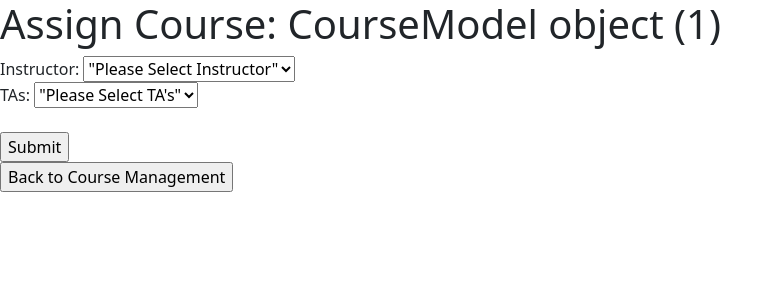
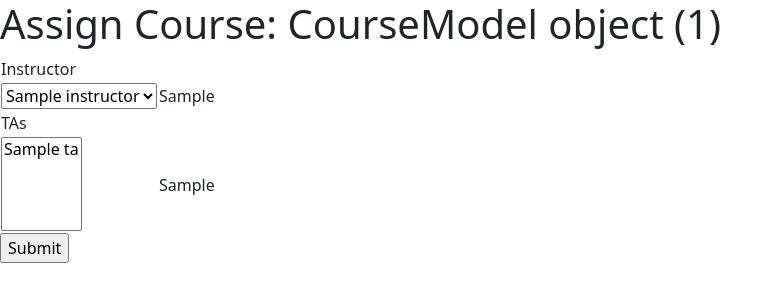
Before and after one commit to st8991/Ta_App_Vikings_Creed, a Django app: template templates/mainTemplates/assignToCoursePage.html in a window 1280 px wide. Shown: the top 302 px of the page, without its empty margins (0-783 px from the left). Run offline with Django 4.2, Linux system fonts and the light colour scheme; tables that the repository leaves empty hold one stand-in row (values such as "Sample post"); the template is opened without the code that fills it: values that come from a table or form of the project are taken from there, most other values are stand-ins (such as "Sample title", 1, 10 or a date in 2020).

Commit message:
template finished for assignToCoursePage.html

```diff
--- a/templates/mainTemplates/assignToCoursePage.html
+++ b/templates/mainTemplates/assignToCoursePage.html
@@ -2,27 +2,40 @@
 
 {% block content %}
 <h1>Assign Course: {{Course}}</h1>
-<form action="/action_page.php">
-    <label for="instructor">Instructor: </label>
-    <select name="instructor" id="instructor">
-        <option selected value="noSelection">"Please Select Instructor"</option>
-        <option value="instructor1">instructor1</option>
-        <option value="instructor2">instructor2</option>
-        <option value="instructor3">instructor3</option>
-        <option value="instructor4">instructor4</option>
-    </select>
-    <br />
-    <label for="tas">TAs: </label>
-    <select name="tas" id="tas">
-        <option selected value="noSelection">"Please Select TA's"</option>
-        <option value="ta1">ta1</option>
-        <option value="ta2">ta2</option>
-        <option value="ta3">ta3</option>
-        <option value="ta4">ta4</option>
-    </select>
-    <br /><br />
-    <input type="submit" value="Submit" /></form>
-<form action="courseManagement.html">
-    <input type="submit" value="Back to Course Management" />
+<form action="/addCourse/" method="post">
+    {% csrf_token %}
+    <table>
+
+        <tr>
+            <td><label for="instructor">Instructor</label></td>
+        </tr>
+        <tr>
+            <td>
+                <select name="instructor">
+                <option selected value="{{ instructor.user_id }}">{{instructor.name}}</option>
+                    {% for i in instructorList %}
+                    <option value="{{ i.user_od }}">{{ i.name }}</option>
+                    {% endfor %}
+                </select>
+            </td>
+            <td>{{ v_instructor }}</td>
+        </tr>
+
+
+        <tr>
+            <td><label for="tas">TAs</label></td>
+        </tr>
+        <tr>
+            <td>
+                <select name="tas" multiple>
+                    {% for i in taList %}
+                    <option value="{{ i.user_od }}">{{ i.name }}</option>
+                    {% endfor %}
+                 </select>
+            </td>
+            <td>{{ v_tas }}</td>
+        </tr>
+    </table>
+    <input type="submit" value="Submit" />
 </form>
 {% endblock %}
```
